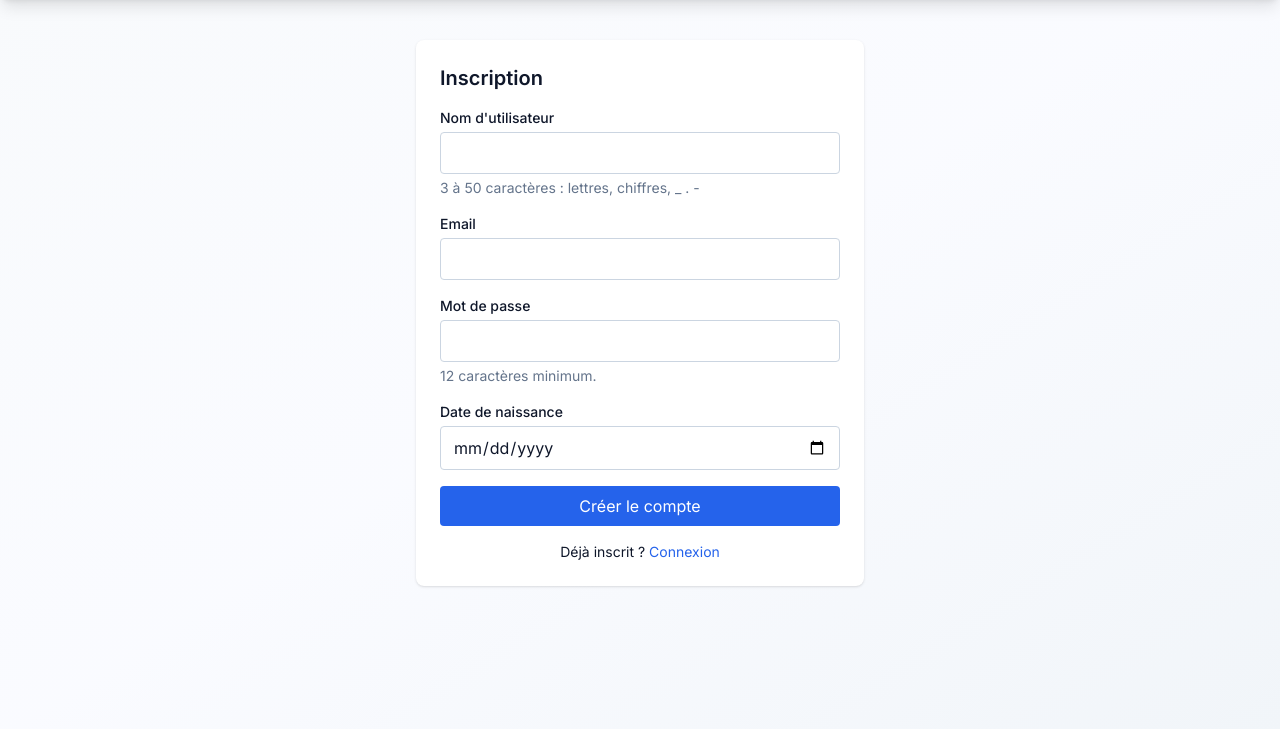
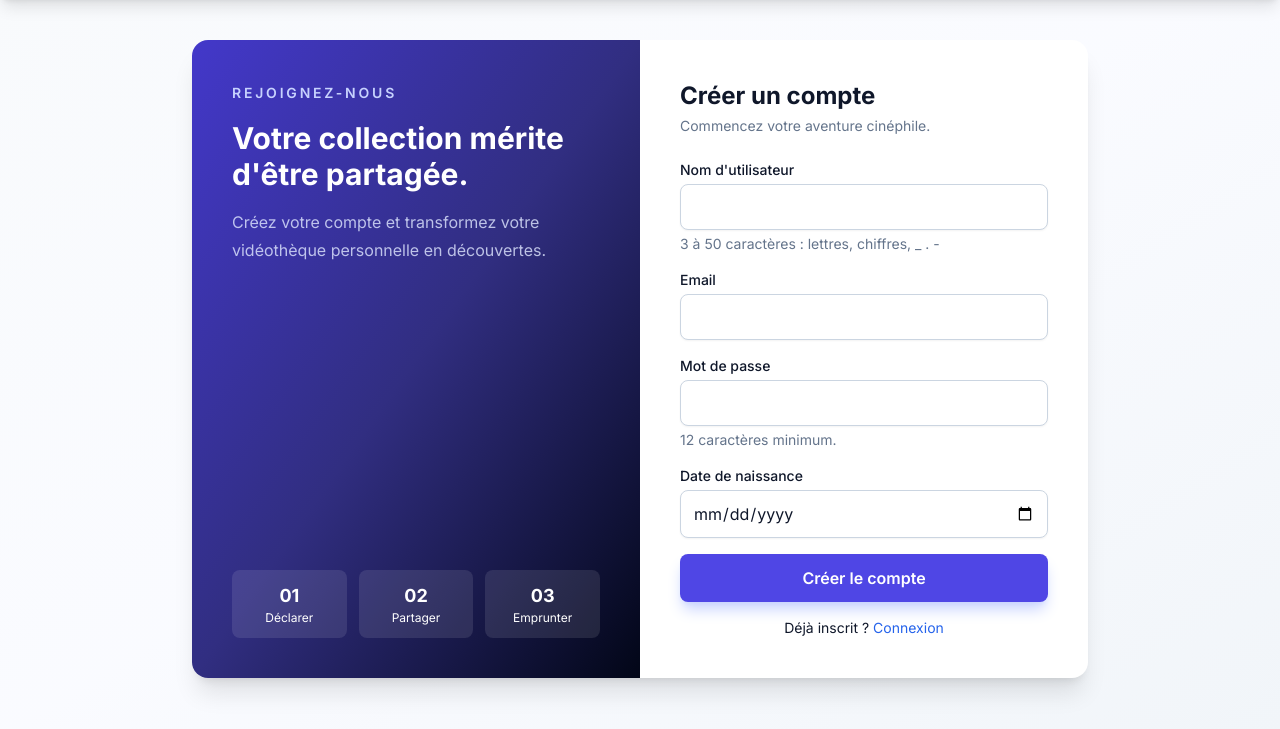
Before and after one commit to LOIC-only-one/projet-m705-client, a Flask app: page /register in a window 1280 px wide. Shown: the part 71-800 px from the top of the page. Run offline with Flask 3, Linux system fonts and the light colour scheme; some libraries are stand-ins or nearby versions.

Commit message:
Migration UI Bootstrap -> Tailwindcss

```diff
--- a/front-index/templates/register.j2
+++ b/front-index/templates/register.j2
@@ -1,30 +1,43 @@
 {% extends "base.j2" %}
 {% block title %}Inscription · Vidéothèque{% endblock %}
 {% block content %}
-<div class="mx-auto max-w-md">
-  <div class="rounded-lg bg-white p-6 shadow">
-        <h1 class="mb-4 text-xl font-semibold">Inscription</h1>
+<div class="mx-auto grid max-w-4xl overflow-hidden rounded-2xl bg-white shadow-xl md:grid-cols-2">
+  <div class="hidden bg-gradient-to-br from-brand-700 via-indigo-900 to-slate-950 p-10 text-white md:flex md:flex-col md:justify-between">
+    <div>
+      <span class="text-sm font-semibold uppercase tracking-[0.2em] text-indigo-200">Rejoignez-nous</span>
+      <h1 class="mt-4 text-3xl font-bold">Votre collection mérite d'être partagée.</h1>
+      <p class="mt-4 leading-7 text-indigo-100/80">Créez votre compte et transformez votre vidéothèque personnelle en découvertes.</p>
+    </div>
+    <div class="grid grid-cols-3 gap-3 text-center text-xs">
+      <div class="rounded-lg bg-white/10 p-3"><strong class="block text-lg">01</strong>Déclarer</div>
+      <div class="rounded-lg bg-white/10 p-3"><strong class="block text-lg">02</strong>Partager</div>
+      <div class="rounded-lg bg-white/10 p-3"><strong class="block text-lg">03</strong>Emprunter</div>
+    </div>
+  </div>
+  <div class="p-6 sm:p-10">
+        <h1 class="mb-1 text-2xl font-bold">Créer un compte</h1>
+        <p class="mb-6 text-sm text-slate-500">Commencez votre aventure cinéphile.</p>
         <form method="post">
           <div class="mb-4">
             <label for="username" class="mb-1 block text-sm font-medium">Nom d'utilisateur</label>
-            <input class="w-full rounded border border-slate-300 px-3 py-2" id="username" name="username" value="{{ form.username }}" required
+            <input class="w-full rounded-lg border border-slate-300 px-3 py-2.5 shadow-sm" id="username" name="username" value="{{ form.username }}" required
                    pattern="[A-Za-z0-9_.\-]{3,50}" autocomplete="username">
             <div class="mt-1 text-sm text-slate-500">3 à 50 caractères : lettres, chiffres, _ . -</div>
           </div>
           <div class="mb-4">
             <label for="email" class="mb-1 block text-sm font-medium">Email</label>
-            <input type="email" class="w-full rounded border border-slate-300 px-3 py-2" id="email" name="email" value="{{ form.email }}" required maxlength="255" autocomplete="email">
+            <input type="email" class="w-full rounded-lg border border-slate-300 px-3 py-2.5 shadow-sm" id="email" name="email" value="{{ form.email }}" required maxlength="255" autocomplete="email">
           </div>
           <div class="mb-4">
             <label for="password" class="mb-1 block text-sm font-medium">Mot de passe</label>
-            <input type="password" class="w-full rounded border border-slate-300 px-3 py-2" id="password" name="password" required minlength="12" autocomplete="new-password">
+            <input type="password" class="w-full rounded-lg border border-slate-300 px-3 py-2.5 shadow-sm" id="password" name="password" required minlength="12" autocomplete="new-password">
             <div class="mt-1 text-sm text-slate-500">12 caractères minimum.</div>
           </div>
           <div class="mb-4">
             <label for="birthdate" class="mb-1 block text-sm font-medium">Date de naissance</label>
-            <input type="date" class="w-full rounded border border-slate-300 px-3 py-2" id="birthdate" name="birthdate" value="{{ form.birthdate }}" required>
+            <input type="date" class="w-full rounded-lg border border-slate-300 px-3 py-2.5 shadow-sm" id="birthdate" name="birthdate" value="{{ form.birthdate }}" required>
           </div>
-          <button type="submit" class="w-full rounded bg-blue-600 px-4 py-2 text-white hover:bg-blue-500">Créer le compte</button>
+          <button type="submit" class="w-full rounded-lg bg-brand-600 px-4 py-3 font-semibold text-white shadow-lg shadow-indigo-200 hover:bg-brand-500">Créer le compte</button>
         </form>
         <p class="mt-4 text-center text-sm">Déjà inscrit ? <a class="text-blue-600 hover:underline" href="{{ url_for('login') }}">Connexion</a></p>
   </div>
```
Also changed, not shown: front-index/templates/index.j2 (+20 -1 lines), front-index/templates/login.j2 (+15 -6 lines).
